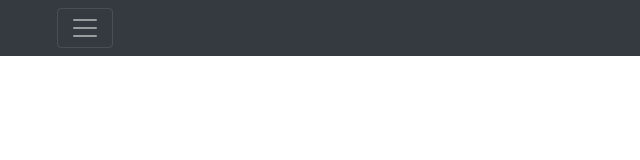
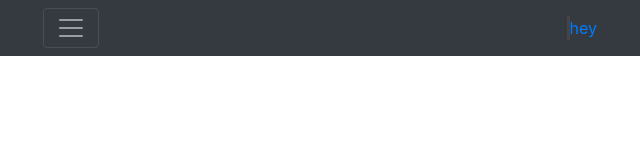
Before and after one commit to AnnieManu/Dreamy_illustration_shop, a plain HTML site: page index.html in a window 1280 px wide. Shown: the full height of the page, 598-1238 px from the left. Drawn offline with nearby package versions, Linux system fonts and the light colour scheme; some packages are replaced by stand-ins of ours; a script that the page names is missing.

Commit message:
new changes

```diff
--- a/index.html
+++ b/index.html
@@ -24,7 +24,7 @@
       <div class="collapse-navbar-collapse" id="navbarCollapse">
         <ul class="navbar-nav ml-auto">
           <li class="nav-item active">
-            <a href="index.html" class="nav-bar-link"> </a>
+            <a href="index.html" class="nav-bar-link">hey  </a>
           </li>
         </ul>
       </div>
```
